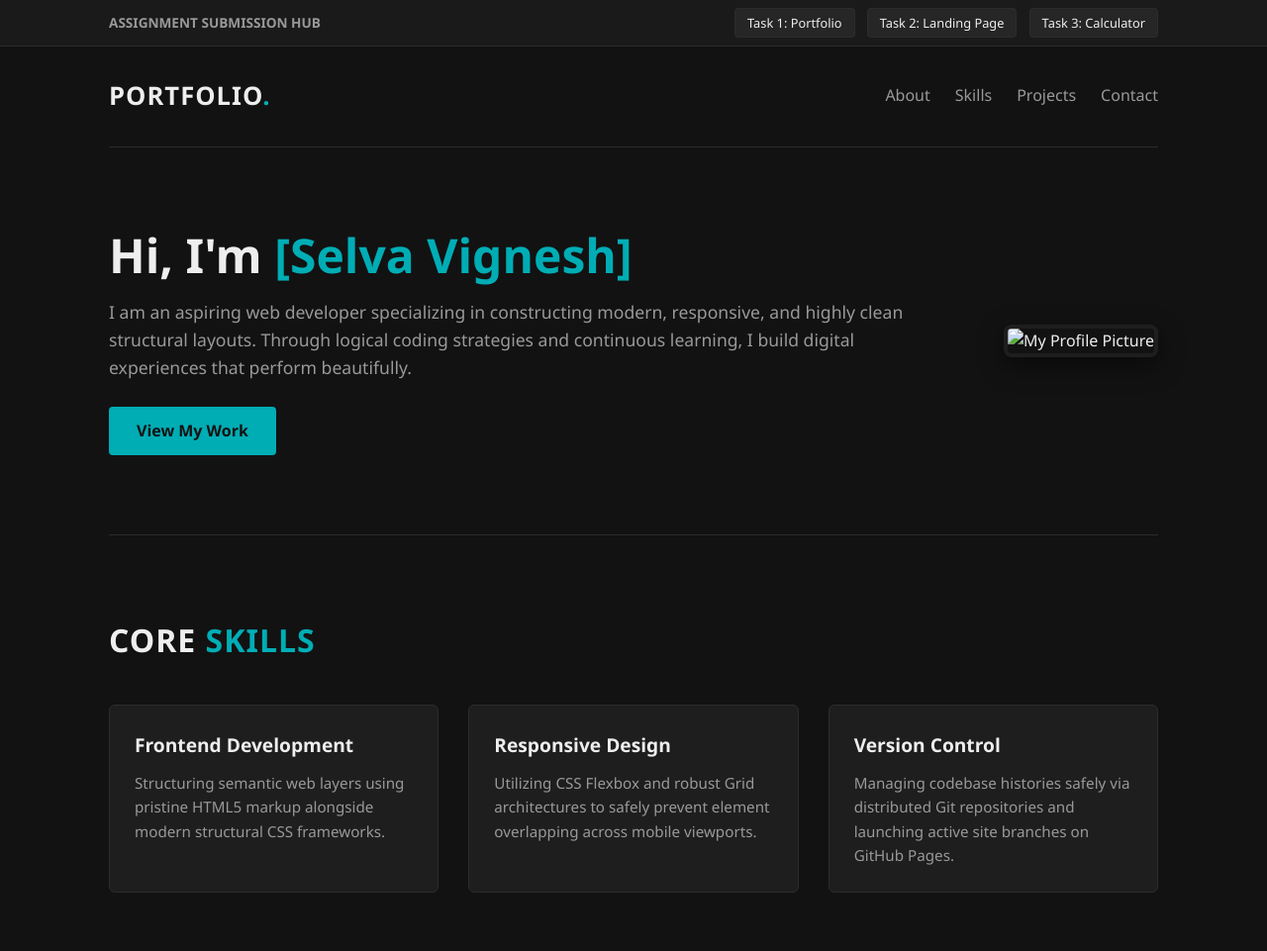
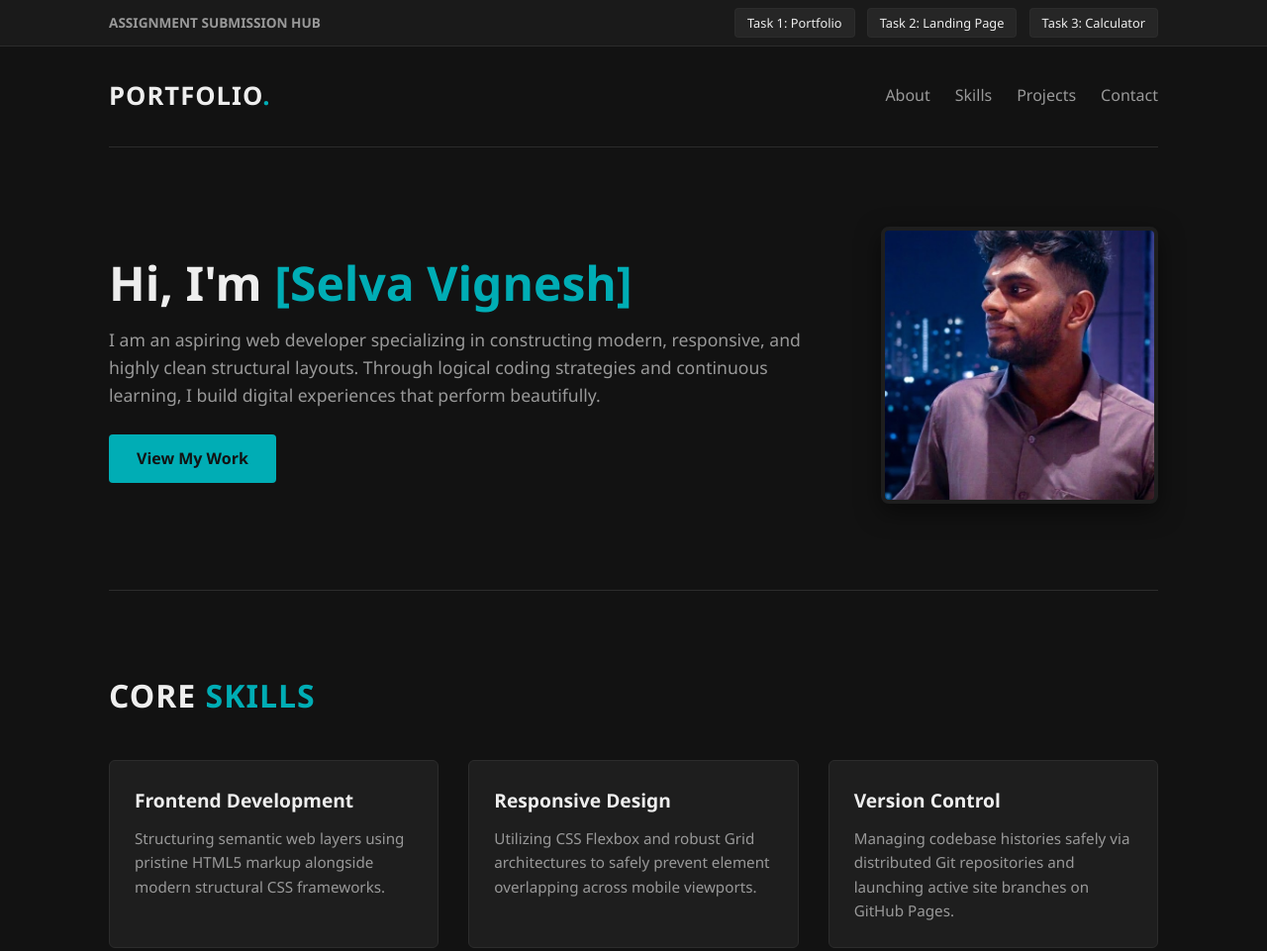
Before and after one commit to SelvaVignesh-05/personal-portfolio, a plain HTML site: page index.html in a window 1280 px wide. Shown: the top 961 px of the page at 99% size. Drawn offline with Linux system fonts and the light colour scheme.

Commit message:
Change profile image filename from 'profile.jpeg' to 'profile.jpg'

```diff
--- a/index.html
+++ b/index.html
@@ -293,7 +293,7 @@
                     <a href="#projects" class="btn">View My Work</a>
                 </div>
                 <div class="about-image-area">
-                    <img src="profile.jpeg" alt="My Profile Picture" class="profile-img">
+                    <img src="profile.jpg" alt="My Profile Picture" class="profile-img">
                 </div>
             </div>
         </section>
```
